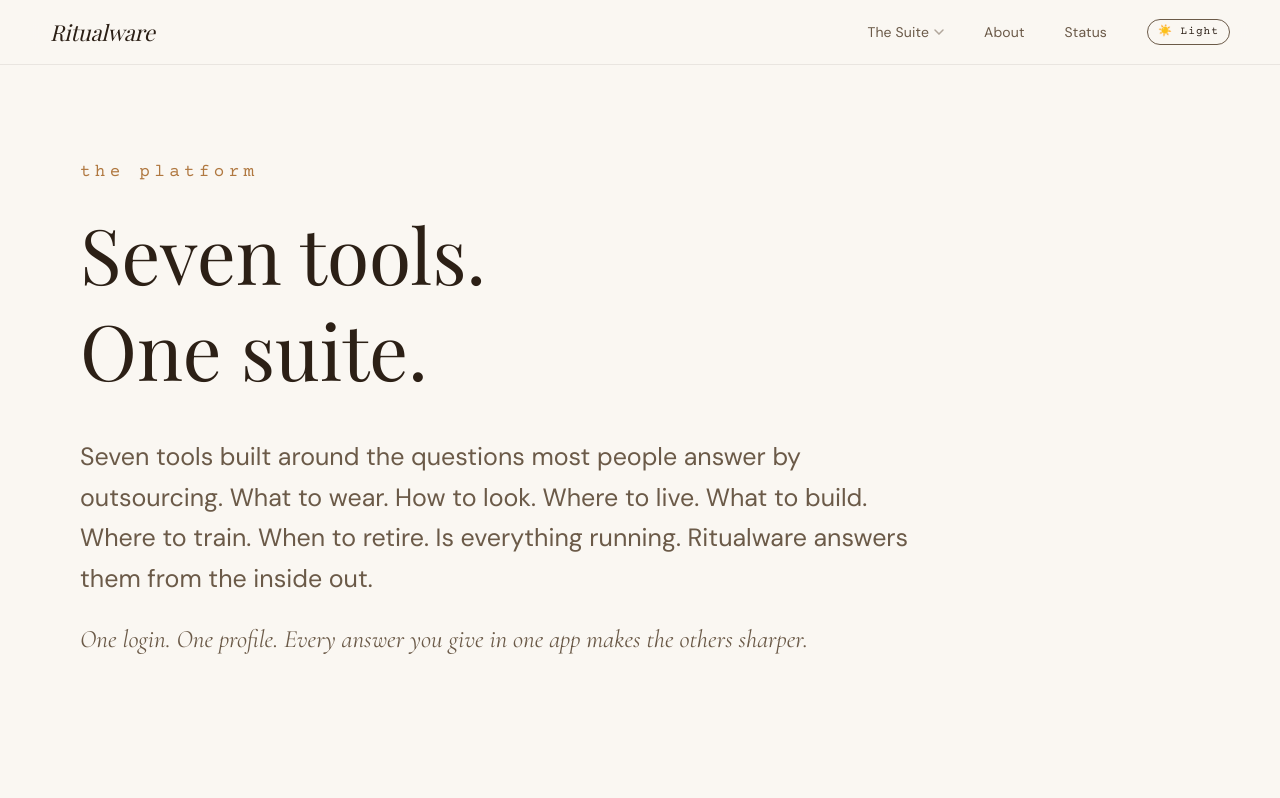
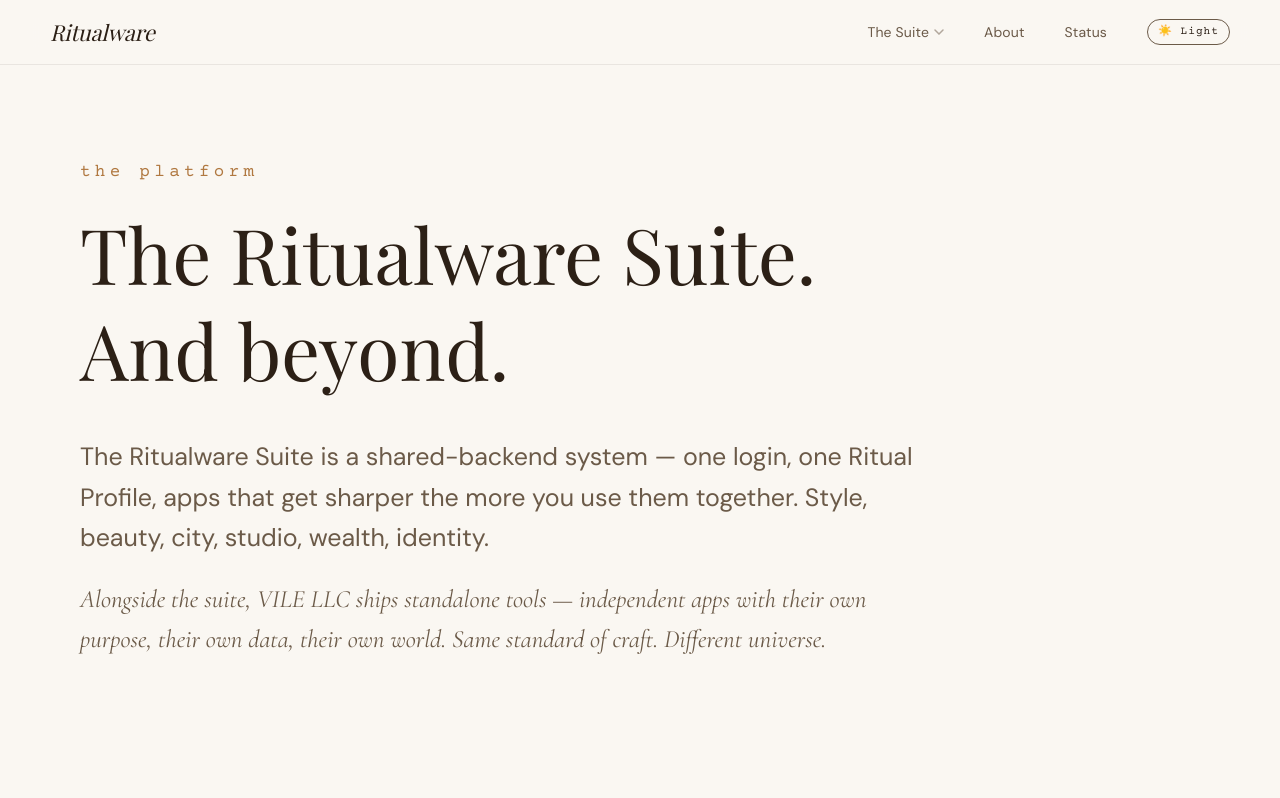
Before and after one commit to thevillanelle/ritualware, a React (Vite) app: page /platform in a window 1280 px wide. Shown: the top 798 px of the page. Built offline with nearby package versions, Linux system fonts and the light colour scheme; a web font is replaced by a local one.

Commit message:
fix(platform): correct hero copy — suite vs standalone apps distinction
Remove 'Seven tools. One suite.' — wrong count and implied all apps share
a backend. New copy names the shared-backend suite and calls out that
standalone apps (ATLAS, Sal's Library, EQX Doubles) are independent.

```diff
--- a/src/pages/Platform.jsx
+++ b/src/pages/Platform.jsx
@@ -11,15 +11,15 @@ export default function Platform() {
           className="font-mono text-sm text-amber tracking-[0.25em] mb-4">the platform</motion.p>
         <motion.h1 initial={{ opacity: 0, y: 20 }} animate={{ opacity: 1, y: 0 }} transition={{ delay: 0.2 }}
           className="font-display text-[clamp(44px,6vw,80px)] text-ink mb-8 leading-tight">
-          Seven tools.<br />One suite.
+          The Ritualware Suite.<br />And beyond.
         </motion.h1>
         <motion.p initial={{ opacity: 0 }} animate={{ opacity: 1 }} transition={{ delay: 0.4 }}
           className="font-sans text-xl text-ink-muted leading-relaxed max-w-2xl mb-4">
-          Seven tools built around the questions most people answer by outsourcing. What to wear. How to look. Where to live. What to build. Where to train. When to retire. Is everything running. Ritualware answers them from the inside out.
+          The Ritualware Suite is a shared-backend system — one login, one Ritual Profile, apps that get sharper the more you use them together. Style, beauty, city, studio, wealth, identity.
         </motion.p>
         <motion.p initial={{ opacity: 0 }} animate={{ opacity: 1 }} transition={{ delay: 0.5 }}
           className="font-serif italic text-xl text-ink-muted leading-relaxed max-w-2xl">
-          One login. One profile. Every answer you give in one app makes the others sharper.
+          Alongside the suite, VILE LLC ships standalone tools — independent apps with their own purpose, their own data, their own world. Same standard of craft. Different universe.
         </motion.p>
       </div>
 
```
